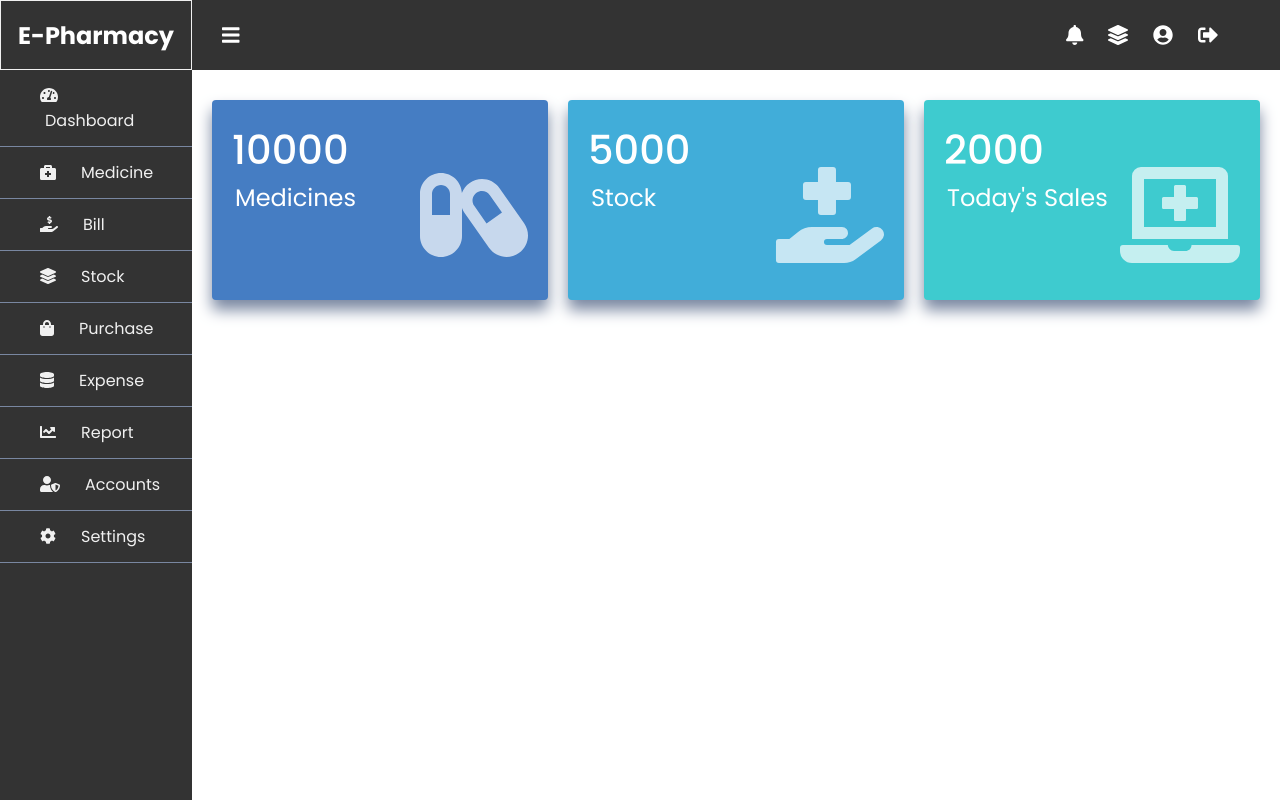
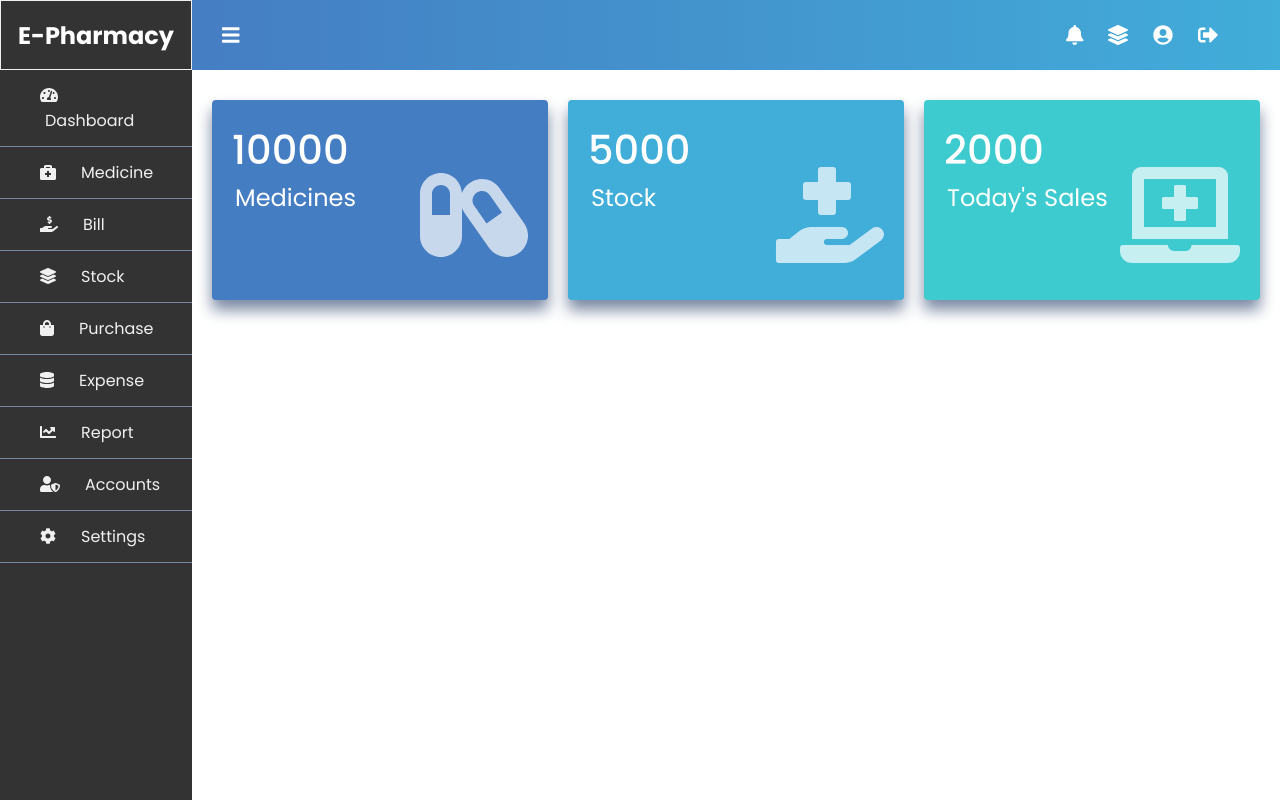
Before and after one commit to tanjimulislam55/pharmacy-frontend, a React (Create React App) app: page / in a window 1280 px wide. Built offline with nearby package versions, Linux system fonts and the light colour scheme.

Commit message:
change: color and hover

```diff
--- a/src/components/Layout/Navbar/Navbar.module.css
+++ b/src/components/Layout/Navbar/Navbar.module.css
@@ -4,7 +4,7 @@
 }
 
 .nav .topNavbar {
-    background: var(--dark);
+    background-image: linear-gradient(to right, var(--primary), var(--secondary));
     height: 70px;
     display: flex;
     justify-content: space-between;
@@ -34,10 +34,6 @@
     padding-left: 25px;
 }
 
-.nav .topNavbar .navList a:hover {
-    color: var(--secondary);
-}
-
 .nav .topNavbar .navList .logout {
     text-decoration: none;
     color: var(--dark);
```
